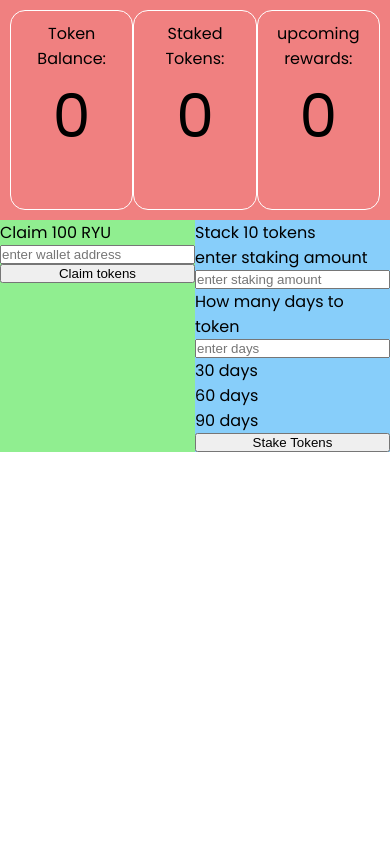
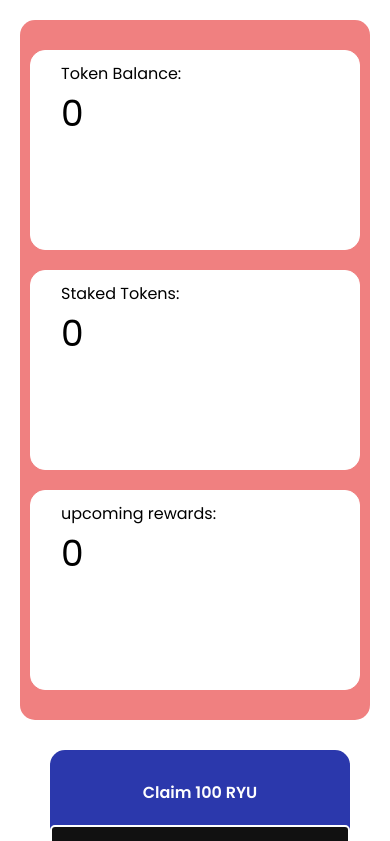
Before and after one commit to 0xAyomide-eth/Ryu, a React (Vite) app: page / in a window 390 px wide. Shown: the top 841 px of the page. Built offline with nearby package versions, Linux system fonts and the light colour scheme.

Commit message:
Update App.css
responsiveness added

```diff
--- a/src/App.css
+++ b/src/App.css
@@ -8,19 +8,27 @@
 
 body{
 font-family: 'Poppins';
+min-height: 100vh;
 }
 
 .dashboard{
     display: flex;
     flex-direction: column;
+    min-height: 100vh;
+    width: 100%;
+    max-width: 1400px;
+    margin: 0 auto;
+    padding: 20px;
 }
 
 .dashboard .top-dashboard{
     display: flex;
     align-items: center;
     justify-content: space-evenly;
-    padding: 10px;
+    flex-wrap: wrap;
+    padding: 30px 10px;
     background-color: lightcoral;
+    border-radius: 15px;
 }
 
 .top-dashboard .container-1{
@@ -29,10 +37,14 @@ font-family: 'Poppins';
     border: 1px solid white;
     padding: 10px;
     border-radius: 15px;
+    background-color: white;
+    display: flex;
+    flex-direction: column;
+    align-items: start;
 }
 
 .container-1 .container-1-text{
-    text-align: center;
+   padding-left: 20px;
 }
 
 .container-1 .container-Bal{
@@ -40,23 +52,190 @@ font-family: 'Poppins';
     align-items: center;
     justify-content: center;
     font-size: 60px;
+    padding-left: 20px;
 }
 
 .dashboard .bottom-dashboard{
     display: flex;
+    flex: 1;
+    gap: 30px;
+    padding: 30px;
+    flex-wrap: wrap;
 
 }
 
 .bottom-dashboard .faucet-claim{
     display: flex;
     flex-direction: column;
+    align-items: center;
     flex: 1;
-    background-color: lightgreen;
+    min-width: 300px;
+    background-color: rgb(43, 56, 172);
+    padding: 30px 20px;
+    border-radius: 15px;
 }
+
+.faucet-claim p{
+  font-weight: 600;
+  color: #fefefe;
+}
+
+.faucet-claim input{
+  padding: 10px;
+  margin: 20px 10px;
+  width: 300px;
+  outline: none;
+  font-family: 'Poppins';
+  border-radius: 5px;
+  border: 2px solid #fefefe;
+  background-color: #111111;
+  font-size: 15px;
+  font-weight: 600;
+  color:#fefefe;
+
+}
+
+
+.claim-tokens-btn {
+  position: relative;
+  border: none;
+  background-color: #111111;
+  outline: none;
+  cursor: pointer;
+  padding: 20px 30px;
+  border-radius: 15px;
+  color: white;
+  font-family: 'Poppins';
+    letter-spacing: 1px;
+  font-weight: 600;
+  /* Left box shadow */
+  box-shadow: -10px 5px 0 rgba(0, 0, 0, 0.3);
+
+  /* Smooth transition for all effects */
+  transition: transform 250ms cubic-bezier(0.3, 0.7, 0.4, 1.5),
+              box-shadow 250ms cubic-bezier(0.3, 0.7, 0.4, 1.5);
+}
+
+/* Hover effect - button lifts up and left */
+.claim-tokens-btn:hover {
+  transform: translate(-2px, -2px);
+  box-shadow: -14px 14px 0 rgba(0, 0, 0, 0.4);
+}
+
+/* Click/Jump effect */
+.claim-tokens-btn:active {
+  transform: translate(0px, 4px);
+  box-shadow: -6px 2px 0 rgba(0, 0, 0, 0.3);
+  transition: transform 100ms cubic-bezier(0.4, 1.2, 0.3, 1),
+              box-shadow 100ms ease;
+}
+
+
+
 
 .bottom-dashboard .stake-window{
     display: flex;
     flex-direction: column;
     flex: 1;
-    background-color: lightskyblue;
+    min-width: 300px;
+    border-radius:15px;
+    padding: 30px 20px;
+    background-color: rgb(43, 56, 172);
+    align-items: center;
 }
+
+.stake-window input{
+  margin: 10px 0px;
+  padding: 10px;
+  max-width: 300px;
+    width: 300px;
+  outline: none;
+  font-family: 'Poppins';
+  border-radius: 5px;
+  border: 2px solid #fefefe;
+  background-color: #111111;
+
+  font-size: 15px;
+  font-weight: 600;
+  color:#fefefe;
+}
+
+.stake-window button{
+    position: relative;
+  border: none;
+  background-color: #111111;
+  outline: none;
+  cursor: pointer;
+  padding: 20px 30px;
+  border-radius: 15px;
+  margin-top: 20px;
+  color: white;
+  font-family: 'Poppins';
+  letter-spacing: 1px;
+  font-weight: 600;
+  /* Left box shadow */
+  box-shadow: -10px 5px 0 rgba(0, 0, 0, 0.3);
+
+  /* Smooth transition for all effects */
+  transition: transform 250ms cubic-bezier(0.3, 0.7, 0.4, 1.5),
+              box-shadow 250ms cubic-bezier(0.3, 0.7, 0.4, 1.5);
+}
+
+
+/* Hover effect - button lifts up and left */
+.stake-window button:hover {
+  transform: translate(-2px, -2px);
+  box-shadow: -14px 14px 0 rgba(0, 0, 0, 0.4);
+}
+
+/* Click/Jump effect */
+.stake-window button:active {
+  transform: translate(0px, 4px);
+  box-shadow: -6px 2px 0 rgba(0, 0, 0, 0.3);
+  transition: transform 100ms cubic-bezier(0.4, 1.2, 0.3, 1),
+              box-shadow 100ms ease;
+}
+
+
+.stake-window .staking-duration{
+  display: flex;
+  align-items: center;
+  justify-content: center;
+}
+
+.staking-duration .days{
+  margin: 5px 10px;
+  padding: 10px;
+  border: 2px solid white;
+  font-weight: 600;
+  color: white;
+    border-radius: 15px;
+}
+
+/* Responsive for smaller PC screens */
+@media (max-width: 1024px) {
+    .dashboard .bottom-dashboard {
+        flex-direction: column;
+        gap: 30px;
+    }
+
+    .bottom-dashboard .faucet-claim,
+    .bottom-dashboard .stake-window {
+        width: 100%;
+    }
+}
+
+@media (max-width: 768px) {
+    .dashboard .top-dashboard {
+        gap: 20px;
+    }
+
+    .top-dashboard .container-1 {
+        width: 100%;
+        max-width: 350px;
+    }
+
+    .container-1 .container-Bal {
+        font-size: 36px;
+    }
+}
```
